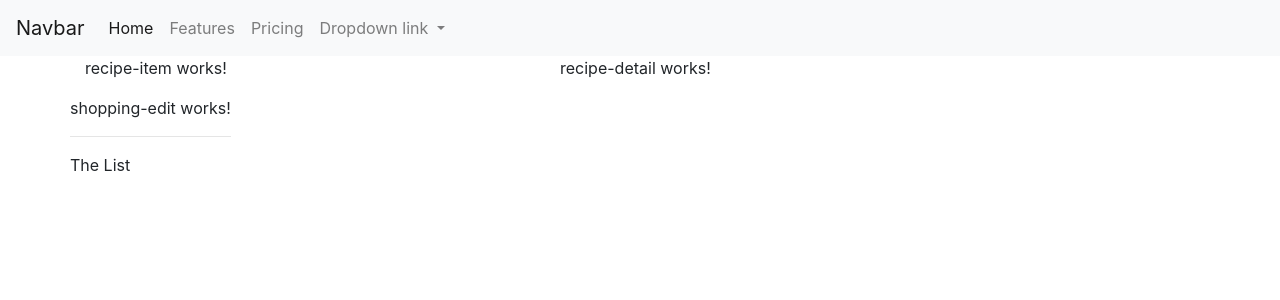
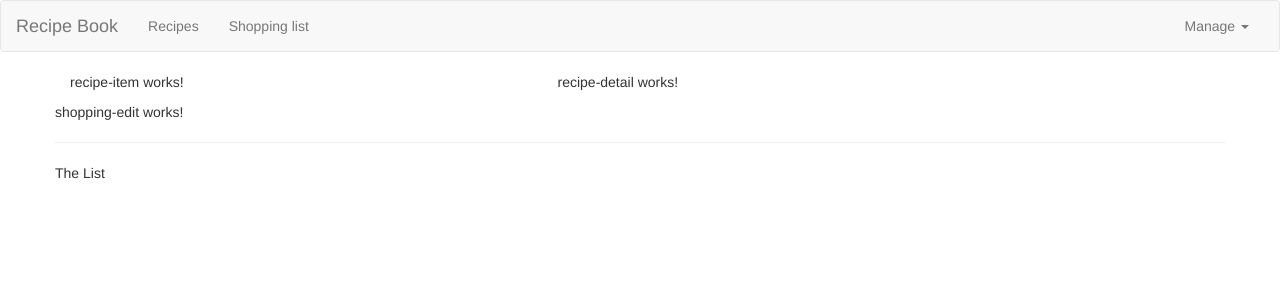
Before and after one commit to Hamzakhann/recipe-book-angular-app, an Angular app: page / in a window 1280 px wide. Shown: the top 300 px of the page. Built offline with nearby package versions, Linux system fonts and the light colour scheme.

Commit message:
solve some problems in header

```diff
--- a/angular.json
+++ b/angular.json
@@ -18,15 +18,16 @@
             "main": "src/main.ts",
             "polyfills": "src/polyfills.ts",
             "tsConfig": "src/tsconfig.app.json",
-            "assets": [
-              "src/favicon.ico",
-              "src/assets"
-            ],
+            "assets": ["src/favicon.ico", "src/assets"],
             "styles": [
-              "node_modules/bootstrap/dist/css/bootstrap.min.css",
+              "./node_modules/bootstrap/dist/css/bootstrap.min.css",
               "src/styles.css"
             ],
-            "scripts": []
+            "scripts": [
+              "./node_modules/jquery/dist/jquery.min.js",
+              "./node_modules/popper.js/dist/umd/popper.min.js",
+              "./node_modules/bootstrap/dist/js/bootstrap.min.js"
+            ]
           },
           "configurations": {
             "production": {
@@ -79,26 +80,16 @@
             "polyfills": "src/polyfills.ts",
             "tsConfig": "src/tsconfig.spec.json",
             "karmaConfig": "src/karma.conf.js",
-            "styles": [
-              "src/styles.css"
-            ],
+            "styles": ["src/styles.css"],
             "scripts": [],
-            "assets": [
-              "src/favicon.ico",
-              "src/assets"
-            ]
+            "assets": ["src/favicon.ico", "src/assets"]
           }
         },
         "lint": {
           "builder": "@angular-devkit/build-angular:tslint",
           "options": {
-            "tsConfig": [
-              "src/tsconfig.app.json",
-              "src/tsconfig.spec.json"
-            ],
-            "exclude": [
-              "**/node_modules/**"
-            ]
+            "tsConfig": ["src/tsconfig.app.json", "src/tsconfig.spec.json"],
+            "exclude": ["**/node_modules/**"]
           }
         }
       }
@@ -124,9 +115,7 @@
           "builder": "@angular-devkit/build-angular:tslint",
           "options": {
             "tsConfig": "e2e/tsconfig.e2e.json",
-            "exclude": [
-              "**/node_modules/**"
-            ]
+            "exclude": ["**/node_modules/**"]
           }
         }
       }
--- a/package.json
+++ b/package.json
@@ -19,8 +19,10 @@
     "@angular/platform-browser": "~7.1.0",
     "@angular/platform-browser-dynamic": "~7.1.0",
     "@angular/router": "~7.1.0",
-    "bootstrap": "^4.2.1",
+    "bootstrap": "^3.4.0",
     "core-js": "^2.5.4",
+    "jquery": "^3.3.1",
+    "popper.js": "^1.14.6",
     "rxjs": "~6.3.3",
     "tslib": "^1.9.0",
     "zone.js": "~0.8.26"
--- a/src/app/header/header.component.html
+++ b/src/app/header/header.component.html
@@ -1,31 +1,22 @@
-<nav class="navbar navbar-expand-lg navbar-light bg-light">
-    <a class="navbar-brand" href="#">Navbar</a>
-    <button class="navbar-toggler" type="button" data-toggle="collapse" data-target="#navbarNavDropdown" aria-controls="navbarNavDropdown" aria-expanded="false" aria-label="Toggle navigation">
-      <span class="navbar-toggler-icon"></span>
-    </button>
-    <div class="collapse navbar-collapse" id="navbarNavDropdown">
-      <ul class="navbar-nav">
-        <li class="nav-item active">
-          <a class="nav-link" href="#">Home <span class="sr-only">(current)</span></a>
+<div class="navbar navbar-default" >
+  <div class="container-fluid" >
+    <div class="navbar-header" >
+      <a href="#"  class="navbar-brand"> Recipe Book</a>
+  </div>
+    <div class="collapse navbar-collapse" >
+      <ul class="nav navbar-nav">
+        <li><a href="#" >Recipes</a></li>
+        <li><a href="#" >Shopping list</a></li>
+      </ul>
+      <ul class="nav navbar-nav navbar-right" >
+        <li class="dropdown" >
+          <a href="#" class="dropdown-toggle" role="button" >Manage <span class="caret" ></span></a>
+          <ul class="dropdown-menu" >
+            <li><a href="#" >Save Data</a></li>
+            <li><a href="#" >Fetch Data</a></li>
+          </ul>
         </li>
-        <li class="nav-item">
-          <a class="nav-link" href="#">Features</a>
-        </li>
-        <li class="nav-item">
-          <a class="nav-link" href="#">Pricing</a>
-        </li>
-        <ul class="nav navbar-nav navbar-right" >
-            <li class="nav-item dropdown">
-                <a class="nav-link dropdown-toggle" href="#" id="navbarDropdownMenuLink" data-toggle="dropdown" aria-haspopup="true" aria-expanded="false">
-                  Dropdown link
-                </a>
-                <div class="dropdown-menu" aria-labelledby="navbarDropdownMenuLink">
-                  <a class="dropdown-item" href="#">Action</a>
-                  <a class="dropdown-item" href="#">Another action</a>
-                  <a class="dropdown-item" href="#">Something else here</a>
-                </div>
-              </li>
-        </ul>
       </ul>
     </div>
-  </nav>
+  </div>
+</div>
```
Also changed, not shown: src/app/recipes/recipe.model.ts (added), 1 other file (tests, documents, lock files or other folders).
